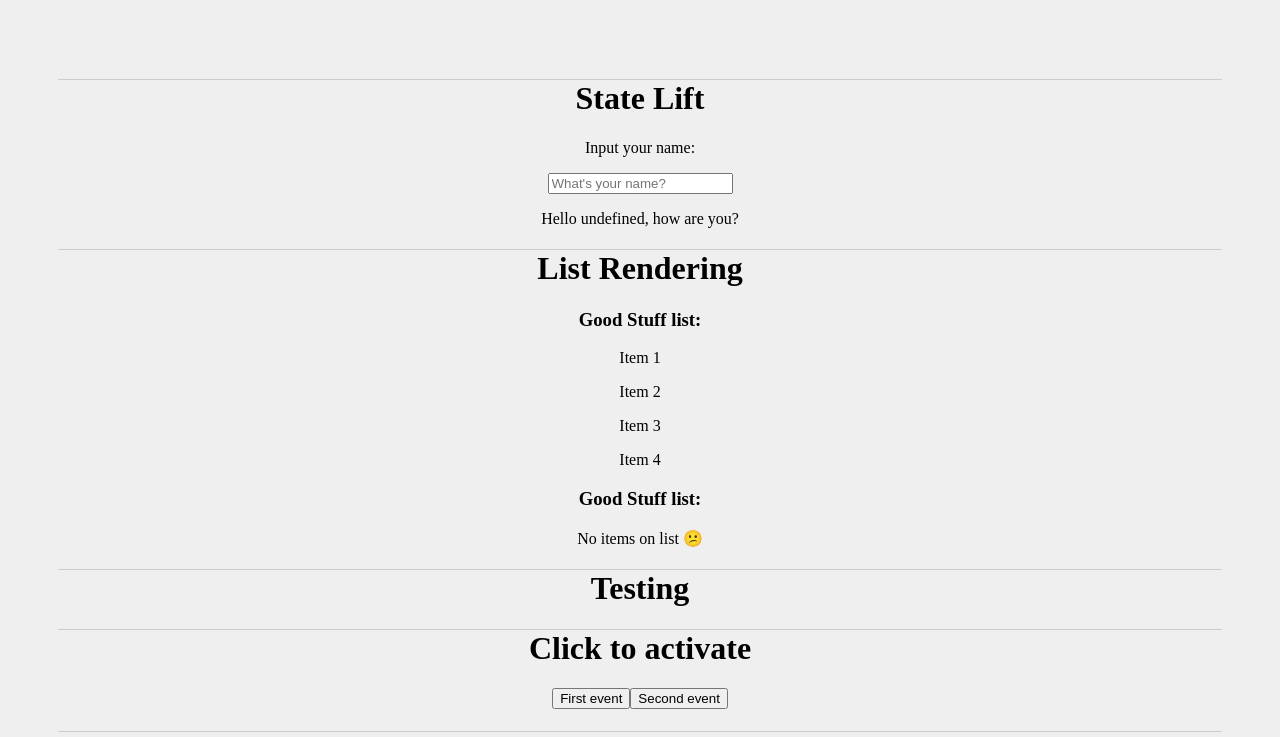
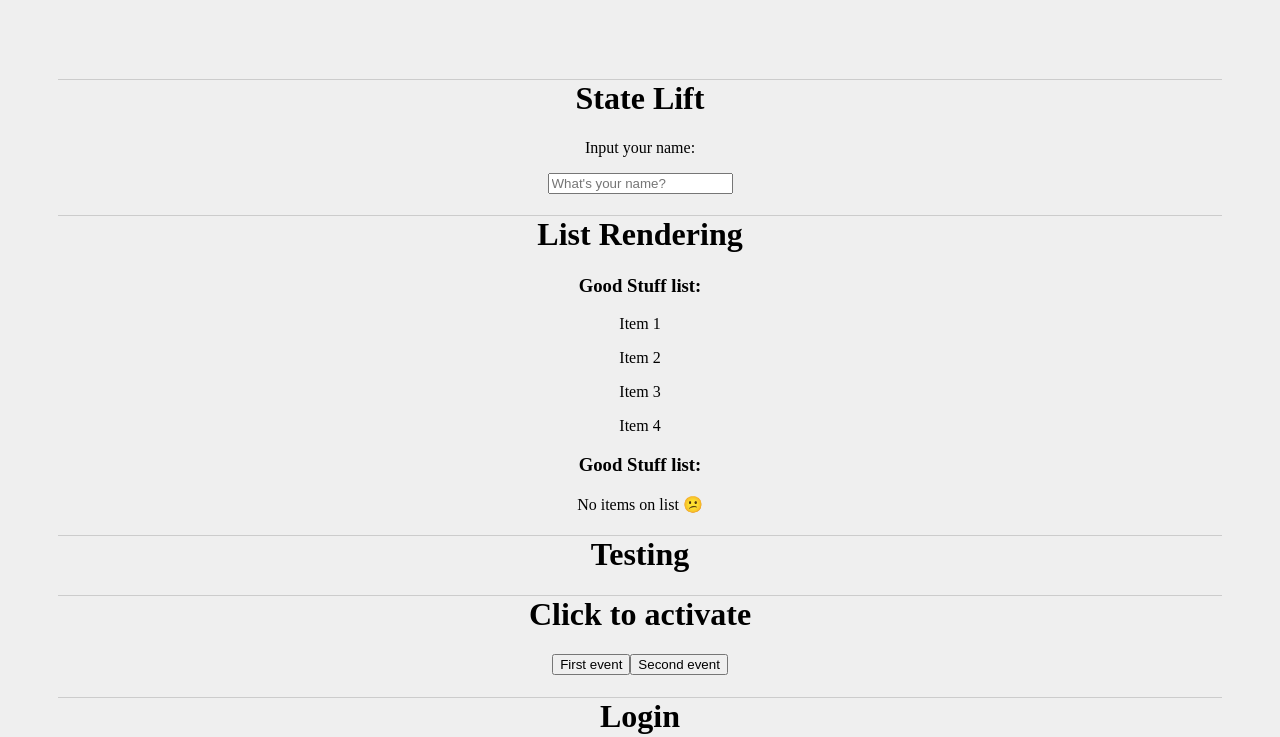
Before and after one commit to vcanedo/first-react-project, a React (Create React App) app: page / in a window 1280 px wide. Shown: the top 737 px of the page. Built offline with nearby package versions, Linux system fonts and the light colour scheme.

Commit message:
added conditional to only show component if state has any content

```diff
--- a/src/components/Welcome.js
+++ b/src/components/Welcome.js
@@ -4,7 +4,7 @@ const Welcome = ({ name }) => {
   }
   return (
     <>
-      <p>{generateWelcome(name)}</p>
+      {name && <p>{generateWelcome(name)}</p>}
     </>
   )
 }
```
